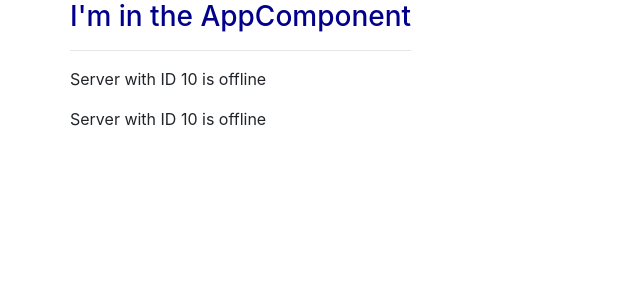
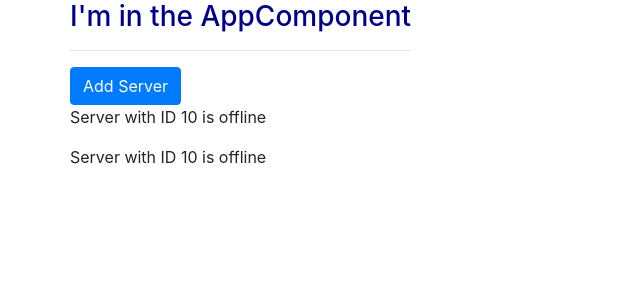
Before and after one commit to cyborg-nomade/angular-course, an Angular app: page / in a window 1280 px wide. Shown: the top 300 px of the page, without its empty margins (0-640 px from the left). Built offline with nearby package versions, Linux system fonts and the light colour scheme.

Commit message:
added property binding to servers component

```diff
--- a/src/app/servers/servers.component.html
+++ b/src/app/servers/servers.component.html
@@ -1,2 +1,3 @@
+<button class="btn btn-primary" [disabled]="!allowNewServer">Add Server</button>
 <app-server></app-server>
 <app-server></app-server>
--- a/src/app/servers/servers.component.ts
+++ b/src/app/servers/servers.component.ts
@@ -6,10 +6,13 @@ import { Component, OnInit } from '@angular/core';
   styleUrls: ['./servers.component.css']
 })
 export class ServersComponent implements OnInit {
+  allowNewServer = false;
 
-  constructor() { }
-
-  ngOnInit() {
+  constructor() {
+    setTimeout(() => {
+      this.allowNewServer = true;
+    }, 2000);
   }
 
+  ngOnInit() {}
 }
```
